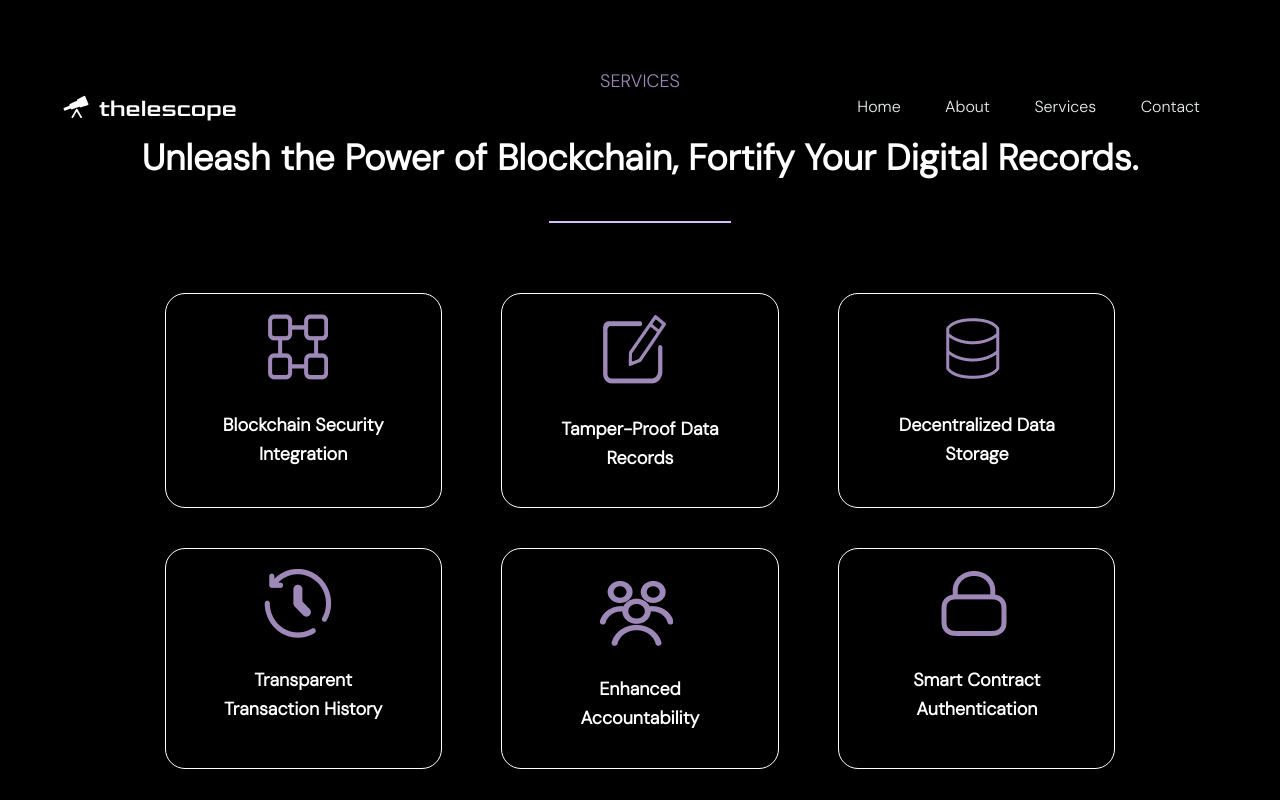
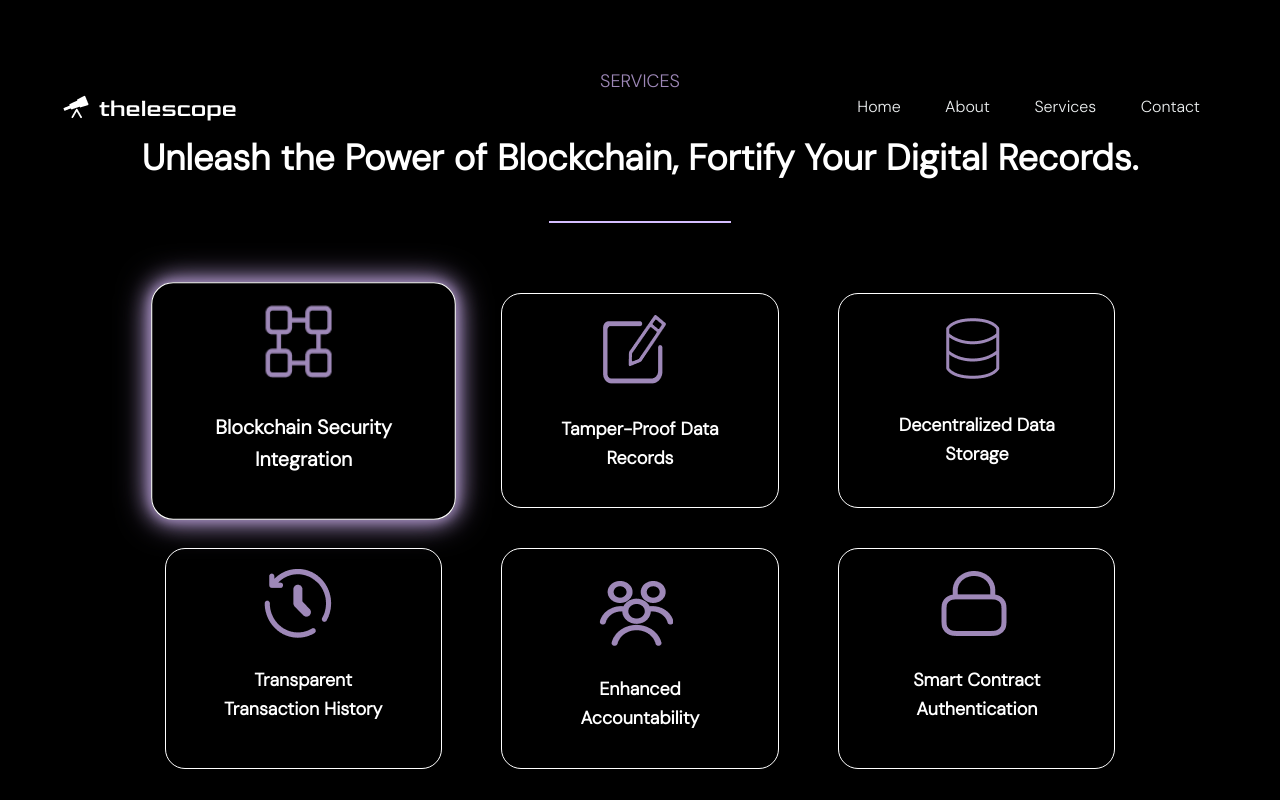
Before and after one commit to map-soriano/thelescope-landing-page, a plain HTML site: page index.html in a window 1280 px wide. In both pictures the pointer is over the element 303 px from the left and 2471 px from the top of the page. Shown: the part 2071-2871 px from the top of the page. Drawn offline with Linux system fonts and the light colour scheme.

Commit message:
hover style

```diff
--- a/styles.css
+++ b/styles.css
@@ -251,6 +251,11 @@ header {
     margin: 0;
 }
 
+.service-box:hover {
+    transform: scale(1.1);
+    transition: transform 0.3s ease;
+     box-shadow: 0 0 10px #9E88B8, 0 0 20px #9E88B8, 0 0 30px #9E88B8;
+}
 
 .contact-row {
     display: flex;
```
